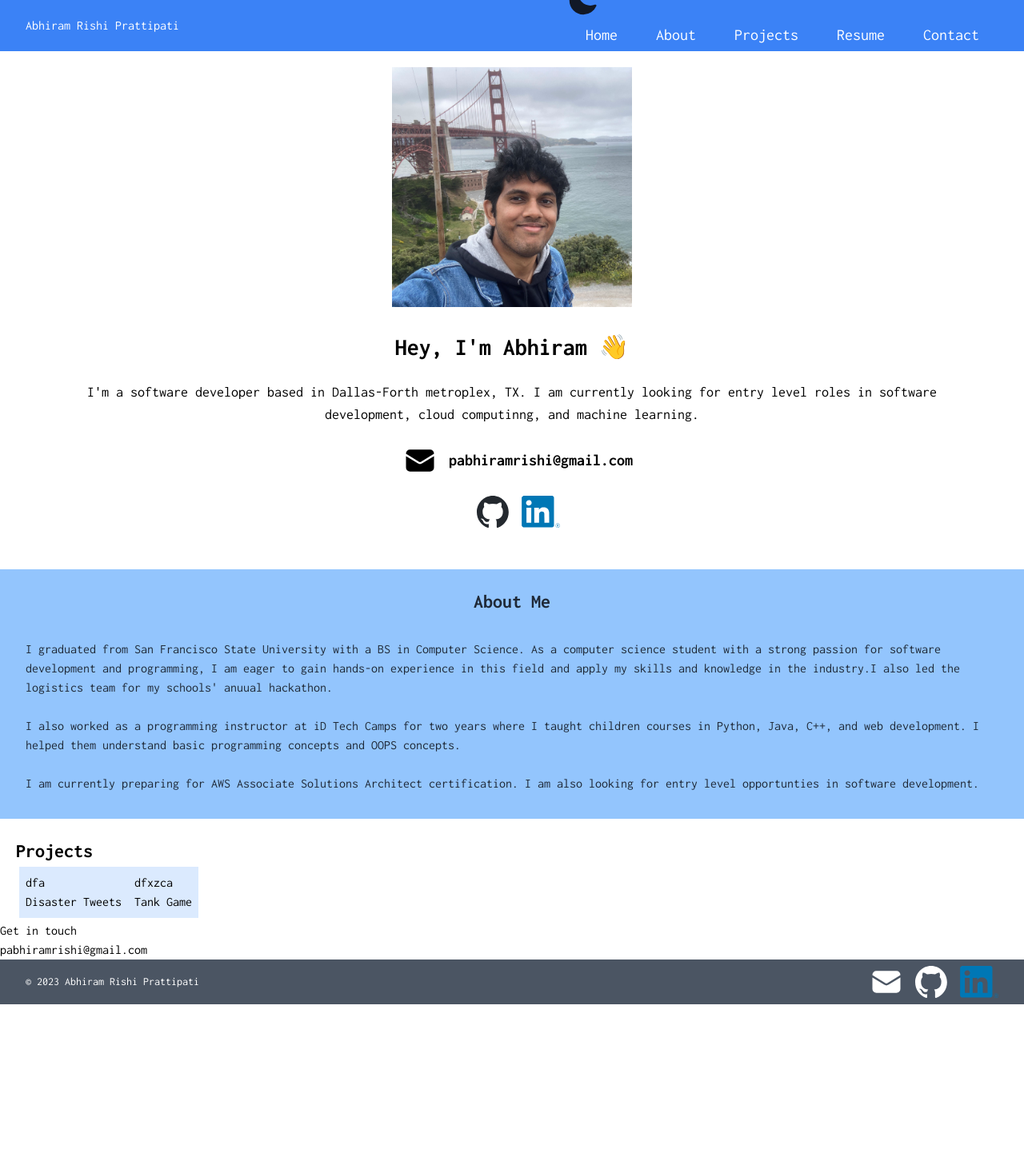
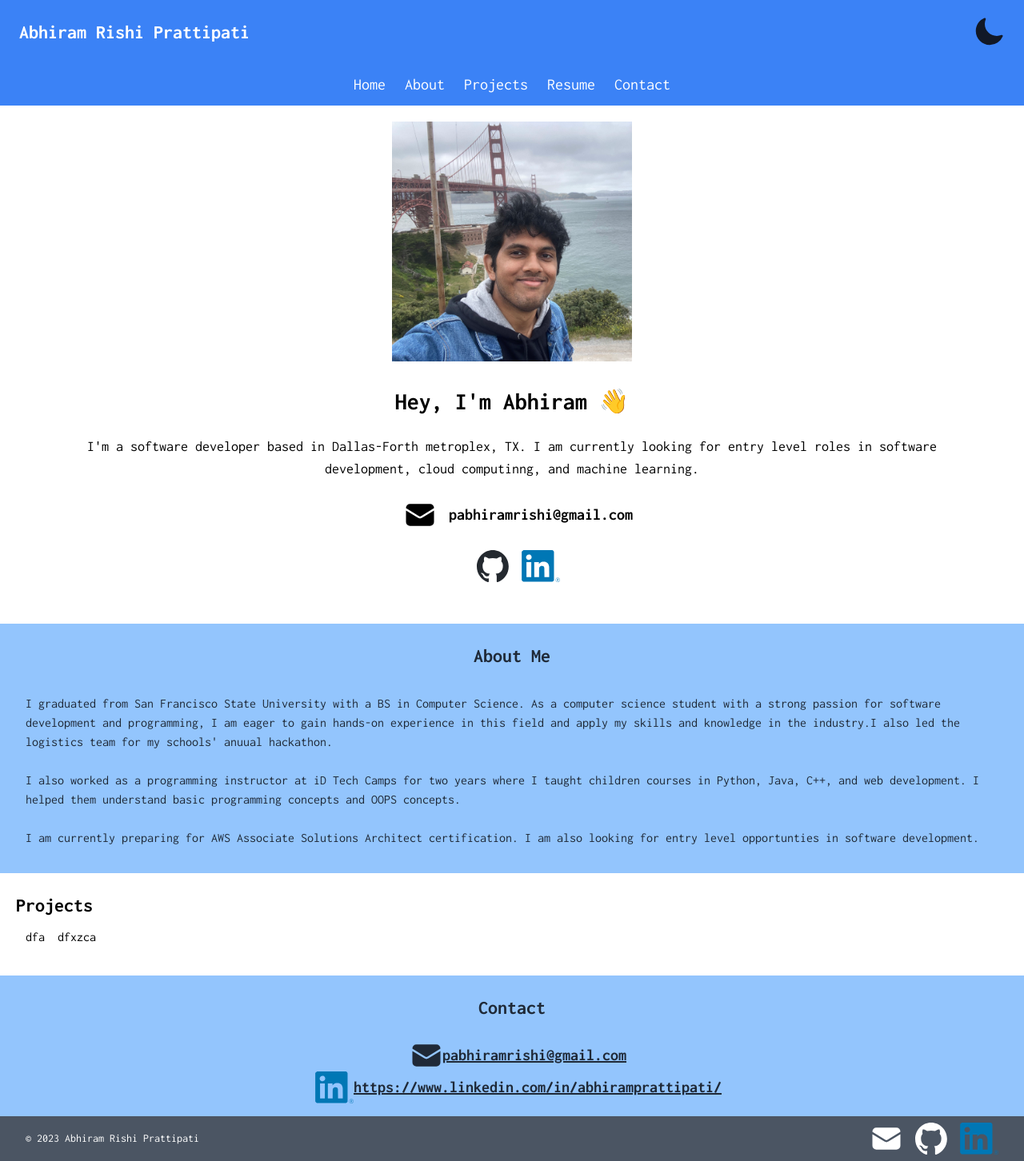
Before and after one commit to abhiramrp/portfolio_website, a Next.js app: page / in a window 1280 px wide. Shown: the whole page at 80% size. Before the commit the page ends 1256 px from the top, so only its background shows below. Built offline with nearby package versions, Linux system fonts and the light colour scheme.

Commit message:
about and contact done

```diff
--- a/src/components/Contact.tsx
+++ b/src/components/Contact.tsx
@@ -1,8 +1,57 @@
+import Link from "next/link";
+import Image from "next/image";
+
+import { EnvelopeIcon } from "@heroicons/react/24/solid";
+
+
 export default function Contact(){
     return (
-        <div>
-            <h2>Get in touch</h2>
-            <a href="mailto:pabhiramrishi@gmail.com">pabhiramrishi@gmail.com</a>
+        <div id="contact" className="bg-blue-300 text-gray-800 pb-4">
+            <div className="text-center font-bold text-2xl p-6">
+                Contact
+            </div>
+
+            <div className="ml-4 flex justify-center items-center">
+
+                <div className="w-10 h-10 items-center font-bold text-xl">
+                    <Link href="mailto:pabhiramrishi@gmail.com">
+                        <EnvelopeIcon className="h-10" />
+                    </Link>
+                </div>
+
+                <div className="text-center font-bold text-xl hover: underline">
+                    <Link href="mailto:pabhiramrishi@gmail.com">
+                        pabhiramrishi@gmail.com
+                    </Link>
+                </div>
+
+            </div>
+
+            <div className="ml-4 flex justify-center items-center">
+
+                <div className="w-12 h-10 relative">
+                    <Link href="https://www.linkedin.com/in/abhiramprattipati/">
+
+                        <Image
+                            quality={100}
+                            src="/logos/linkedin.svg"
+                            alt="github"
+                            fill
+                            sizes="100%"
+                            style={{
+                                objectFit: "cover"
+                            }} />
+                    </Link>
+                </div>
+
+                <div className="text-center font-bold text-xl hover: underline">
+                    <Link href="mailto:pabhiramrishi@gmail.com">
+                    https://www.linkedin.com/in/abhiramprattipati/
+                    </Link>
+                </div>
+
+            </div>
+
         </div>
     )
 }
--- a/src/components/Intro.tsx
+++ b/src/components/Intro.tsx
@@ -49,7 +49,7 @@ export default function Intro() {
                         </Link>
                     </div>
 
-                    <div className="text-center font-bold text-xl">
+                    <div className="text-center font-bold text-xl hover:underline">
                         <Link href="mailto:pabhiramrishi@gmail.com">
                             pabhiramrishi@gmail.com
                         </Link>
--- a/src/components/Navbar.tsx
+++ b/src/components/Navbar.tsx
@@ -12,71 +12,59 @@ export default function Navbar() {
     const [navbar, setNavbar] = useState(false);
 
     return (
+        <nav className="inline-block w-full bg-blue-500 text-white">
 
-        <nav className="bg-blue-500 mx-auto px-4 sm:px-6 lg:px-8">
-            <div className="flex items-center justify-between h-16">
-            <div className="flex items-center">
-                <div className="flex-shrink-0">
-                <Link href="/" className="text-white">
+            <div className="justify-between flex items-center p-4">
+                <Link href="/" className="text-2xl font-bold p-2">
                     Abhiram Rishi Prattipati
                 </Link>
+
+                <div className="flex justify-center items-center px-2">
+                    <ThemeSwitcher />
+
+                    <button onClick={() => setNavbar(!navbar)} className="w-10 h-10 md:hidden">
+                        {
+                            navbar ? (<XMarkIcon />) : (<Bars3Icon />)
+                        }
+                    </button>
                 </div>
             </div>
-            <div className="flex sm:block justify-between items-center ">
 
 
-
-                    <ThemeSwitcher />
-
-                    <div className="md:hidden">
-
-                        <Bars3Icon className={`w-10 h-10 ${navbar ? (  <XMarkIcon className="w-10 h-10" /> ) : ( <Bars3Icon className="w-10 h-10"/> )}`} role="button" onClick={() => setNavbar(!navbar)} />
-
-                    </div>
-
-                    <div className={`flex-1 justify-self-center pb-3 mt-8 md:block md:pb-0 md:mt-0 ${
-                navbar ? 'p-12 md:p-0 block' : 'hidden'
+            <div className={`flex justify-center items-center md:block ${
+                navbar ? 'flex' : 'hidden'
             }`}>
-
-                        <ul className="h-screen md:h-auto items-center justify-center md:flex ">
-
-                        <li className="pb-6 text-xl text-white py-2 md:px-6 text-center border-b-2 md:border-b-0  border-purple-900  md:hover:text-white md:hover:bg-transparent">
-                            <Link href="#intro" onClick={() => setNavbar(!navbar)}>
+                <ul className="h-fit md:h-auto items-center justify-center md:flex">
+                    <li className="text-xl p-3 text-center hover:bg-blue-100 hover:text-gray-800">
+                        <Link href="/" onClick={() => setNavbar(!navbar)}>
                             Home
                         </Link>
+
                     </li>
-
-                        <li className="pb-6 text-xl text-white py-2 md:px-6 text-center border-b-2 md:border-b-0  border-purple-900  md:hover:text-white md:hover:bg-transparent">
+                    <li className="text-xl p-3 text-center hover:bg-blue-100 hover:text-gray-800">
                         <Link href="#about" onClick={() => setNavbar(!navbar)}>
                             About
                         </Link>
                     </li>
-
-                        <li className="pb-6 text-xl text-white py-2 md:px-6 text-center border-b-2 md:border-b-0  border-purple-900  md:hover:text-white md:hover:bg-transparent">
-                            <Link href="/projects" onClick={() => setNavbar(!navbar)}>
+                    <li className="text-xl p-3 text-center hover:bg-blue-100 hover:text-gray-800">
+                        <Link href="#projects" onClick={() => setNavbar(!navbar)}>
                             Projects
                         </Link>
                     </li>
-
-                        <li className="pb-6 text-xl text-white py-2 md:px-6 text-center border-b-2 md:border-b-0  border-purple-900  md:hover:text-white md:hover:bg-transparent">
+                    <li className="text-xl p-3 text-center hover:bg-blue-100 hover:text-gray-800">
                         <Link href="https://drive.google.com/file/d/1UtM5LFFq9-iRM1oE2ZtzYwRQ4LF87mKZ/view?usp=sharing" onClick={() => setNavbar(!navbar)}>
                             Resume
                         </Link>
                     </li>
-
-                        <li className="pb-6 text-xl text-white py-2 md:px-6 text-center border-b-2 md:border-b-0  border-purple-900  md:hover:text-white md:hover:bg-transparent">
-                            <Link href="/contact" onClick={() => setNavbar(!navbar)}>
+                    <li className="text-xl p-3 text-center hover:bg-blue-100 hover:text-gray-800">
+                        <Link href="#contact" onClick={() => setNavbar(!navbar)}>
                             Contact
                         </Link>
-
                     </li>
-
                 </ul>
 
             </div>
 
-            </div>
-            </div>
         </nav>
     )
 
@@ -84,11 +72,20 @@ export default function Navbar() {
 }
 
 
+/*
+<div className="justify-between flex items-center p-4">
+                <Link href="/" className="text-2xl font-bold">
+                    Abhiram Rishi Prattipati
+                </Link>
 
+                <div className="flex justify-center items-center px-2">
+                    <ThemeSwitcher />
 
-/*
-<Bars3Icon role="button" onClick={() => setNavbar(!navbar)}>
-                            {navbar ? (  <XMarkIcon /> ) : ( <Bars3Icon /> )}
-
-                        </Bars3Icon>
+                    <button onClick={() => setNavbar(!navbar)} className="w-10 h-10 md:hidden">
+                        {
+                            navbar ? (<XMarkIcon />) : (<Bars3Icon />)
+                        }
+                    </button>
+                </div>
+            </div>
 */
--- /dev/null
+++ b/src/components/Project_Card.tsx
@@ -0,0 +1,14 @@
+import {Project} from '@/components/project_data';
+
+
+export default function Project_Card (project: Project) {
+
+    return (
+        <div className='p-2'>
+            <p>{project.description}</p>
+            <br></br>
+
+        </div>
+    )
+
+}
--- a/src/components/Projects.tsx
+++ b/src/components/Projects.tsx
@@ -1,4 +1,6 @@
 import project_data from "./project_data";
+
+import Project_Card from "./Project_Card";
 
 export default function Projects() {
     return (
@@ -11,10 +13,14 @@ export default function Projects() {
             <div className="p-1 flex">
                 {project_data.map((proj) => {
                     return (
-                        <div key={proj.id} className="p-2 bg-blue-100">
-                            <p>{proj.description}</p>
-                            <p>{proj.title}</p>
-                        </div>
+                        <Project_Card
+                            key={proj.id}
+                            id={proj.id}
+                            title={proj.title}
+                            description={proj.description}
+                            github={proj.github}
+                            languages={proj.languages}
+                        />
                     )
                 })}
             </div>
--- a/src/components/project_data.tsx
+++ b/src/components/project_data.tsx
@@ -1,4 +1,4 @@
-interface Project {
+export interface Project {
     id: number,
     title: string,
     description: string,
@@ -19,7 +19,7 @@ const project_data: Array<Project> = [
         title: 'Tank Game',
         description: 'dfxzca',
         github: 'https://github.com/abhiramrp/tank_game',
-        languages: ['java', 'OOPs']
+        languages: ['java', 'OOPS']
     }
 
 ];
```
Also changed, not shown: tsconfig.json (line endings or trailing spaces). Lines whose indentation alone changed are shown as unchanged.
